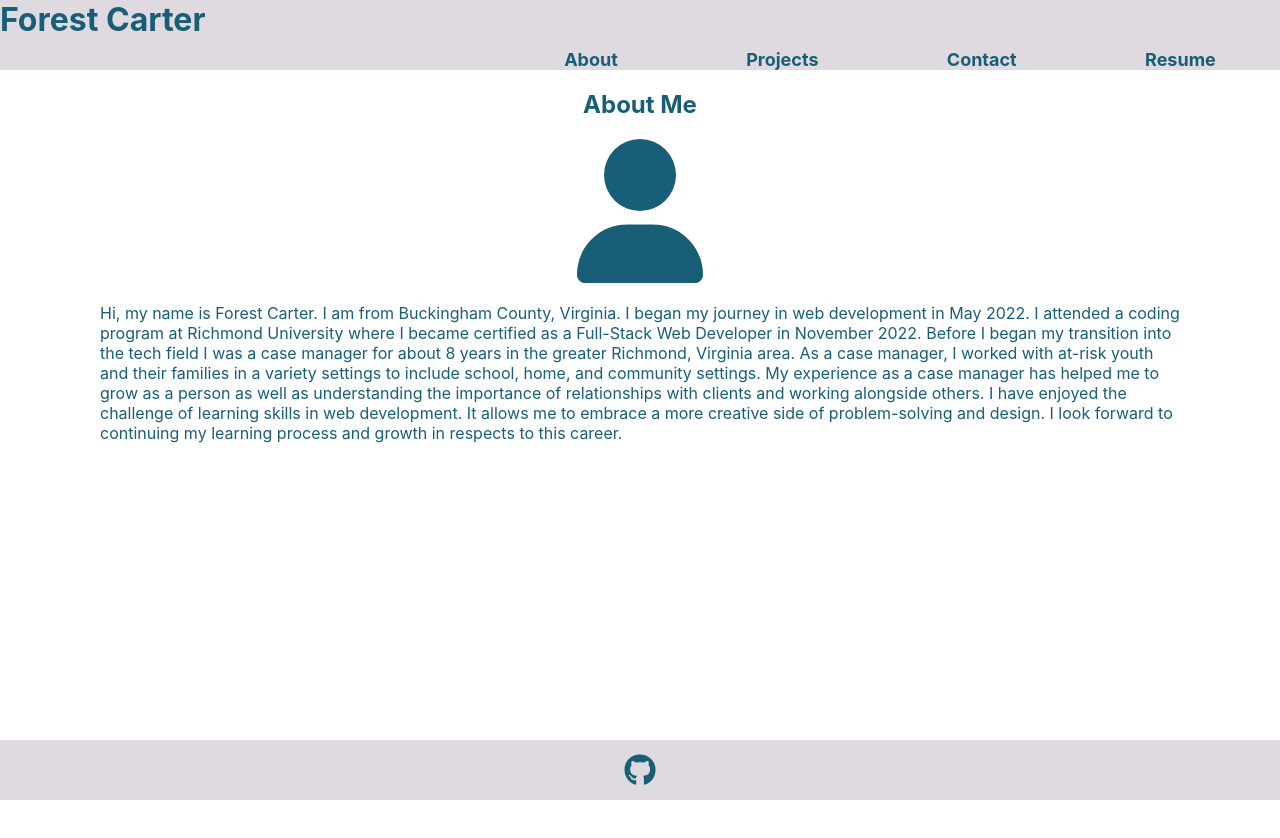
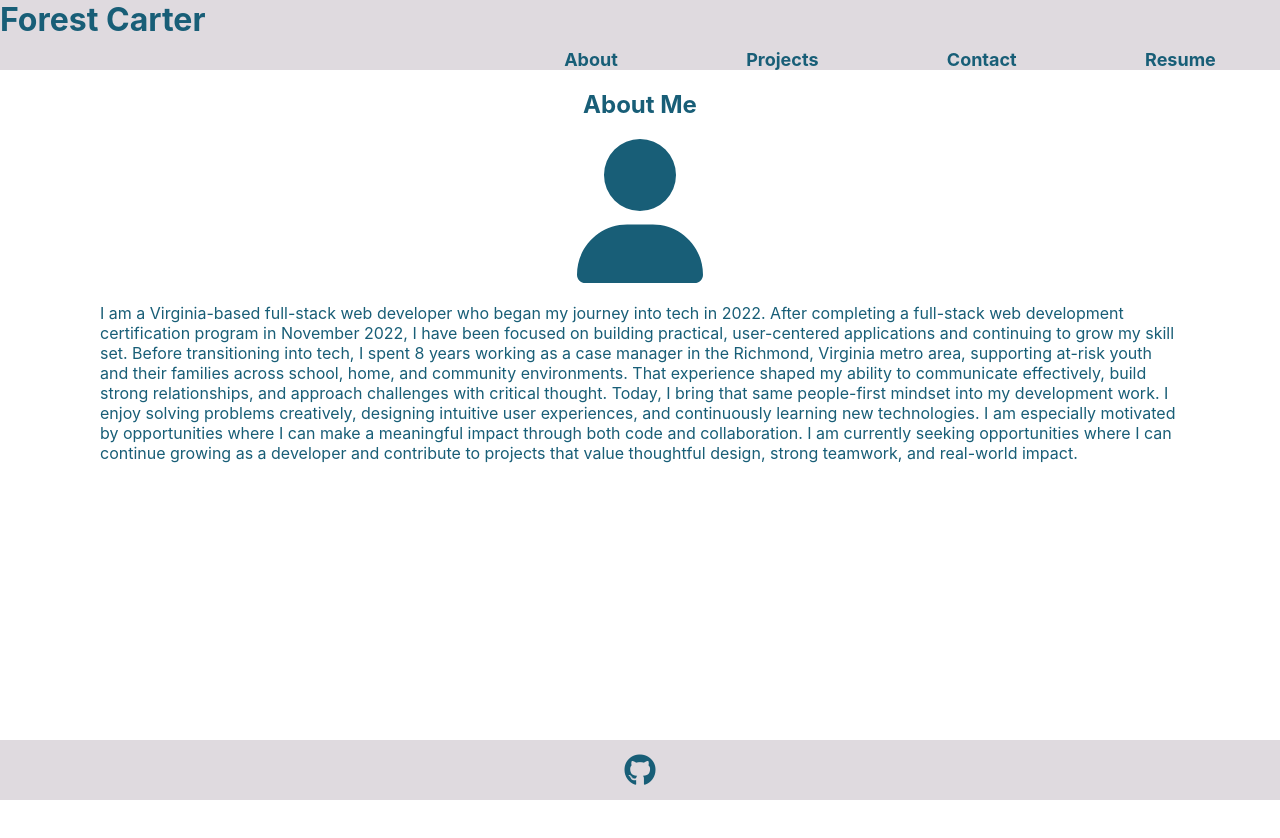
Before and after one commit to FCarter09/my-portfolio2.0, a React (Create React App) app: page / in a window 1280 px wide. Shown: the top 838 px of the page. Built offline with nearby package versions, Linux system fonts and the light colour scheme.

Commit message:
about-me-update

```diff
--- a/src/components/About/index.js
+++ b/src/components/About/index.js
@@ -14,14 +14,14 @@ function About() {
                 <h1 className="userIcon"><FontAwesomeIcon icon={faUser} size="6x" style={{ color: 'rgb(24, 94, 119)' }}/></h1>
             </div>
             <p className="about-me">
-                Hi, my name is Forest Carter. I am from Buckingham County, Virginia.
-                I began my journey in web development in May 2022. I attended a coding program at Richmond University where I
-                became certified as a Full-Stack Web Developer in November 2022. Before I began my transition into the tech field I was a case manager
-                for about 8 years in the greater Richmond, Virginia area. As a case manager, I worked with at-risk youth and their families in a variety settings to include
-                school, home, and community settings. My experience as a case manager has helped me to grow as a person as well as understanding
-                the importance of relationships with clients and working alongside others. I have enjoyed the challenge of learning skills in
-                web development. It allows me to embrace a more creative side of problem-solving and design.
-                I look forward to continuing my learning process and growth in respects to this career.
+                I am a Virginia-based full-stack web developer who began my journey into tech in 2022. After completing a full-stack web development
+                certification program in November 2022, I have been focused on building practical, user-centered applications and continuing to grow my skill set.
+                Before transitioning into tech, I spent 8 years working as a case manager in the Richmond, Virginia metro area, supporting at-risk youth and their
+                families across school, home, and community environments. That experience shaped my ability to communicate effectively, build strong relationships,
+                and approach challenges with critical thought. Today, I bring that same people-first mindset into my development work. I enjoy solving problems
+                creatively, designing intuitive user experiences, and continuously learning new technologies. I am especially motivated by opportunities where I can
+                make a meaningful impact through both code and collaboration. I am currently seeking opportunities where I can continue growing as a developer
+                and contribute to projects that value thoughtful design, strong teamwork, and real-world impact.
 
             </p>
         </section>
```
